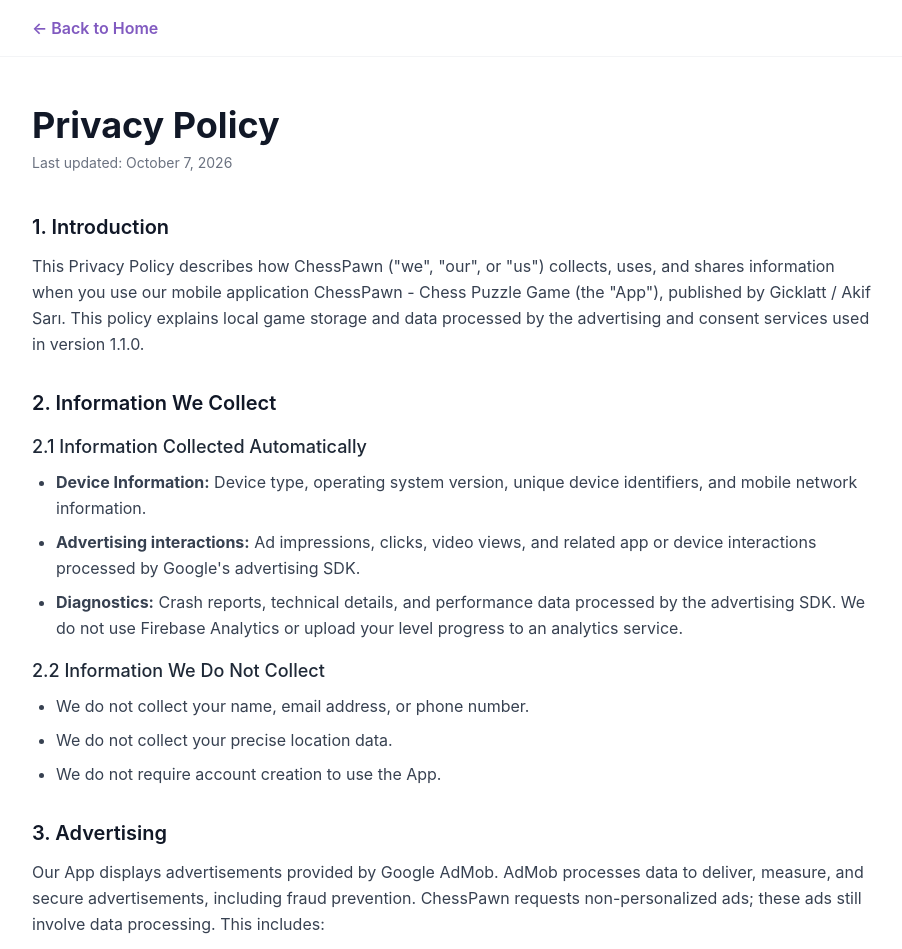
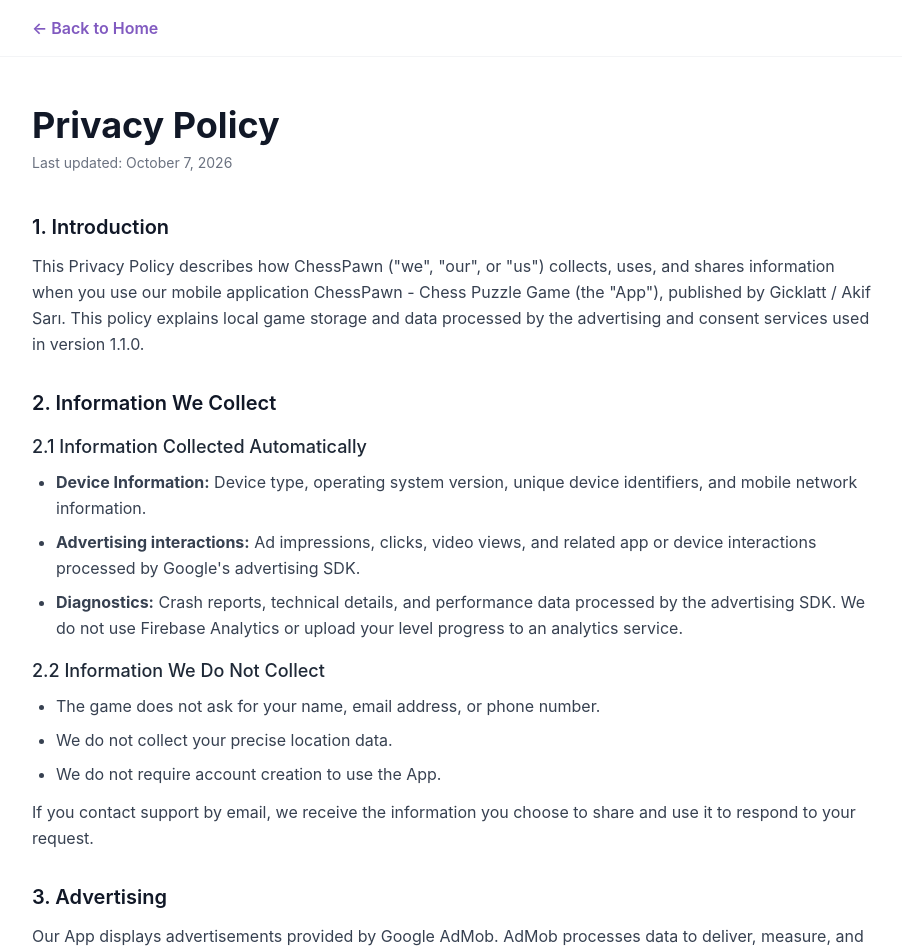
Before and after one commit to gicklatt/chesspawngame, a Next.js app: page /chesspawngame/privacy in a window 1280 px wide. Shown: the top 949 px of the page, without its empty margins (184-1086 px from the left). Built offline with nearby package versions, Linux system fonts and the light colour scheme.

Commit message:
Keep legacy ad verification URLs valid after the hosting migration

```diff
--- a/src/app/privacy/page.js
+++ b/src/app/privacy/page.js
@@ -74,12 +74,16 @@
               2.2 Information We Do Not Collect
             </h3>
             <ul className="ml-6 list-disc space-y-2">
-              <li>We do not collect your name, email address, or phone number.</li>
+              <li>The game does not ask for your name, email address, or phone number.</li>
               <li>We do not collect your precise location data.</li>
               <li>
                 We do not require account creation to use the App.
               </li>
             </ul>
+            <p className="mt-3">
+              If you contact support by email, we receive the information you
+              choose to share and use it to respond to your request.
+            </p>
           </section>
 
           <section>
```
Also changed, not shown: public/app-ads.txt (added).
